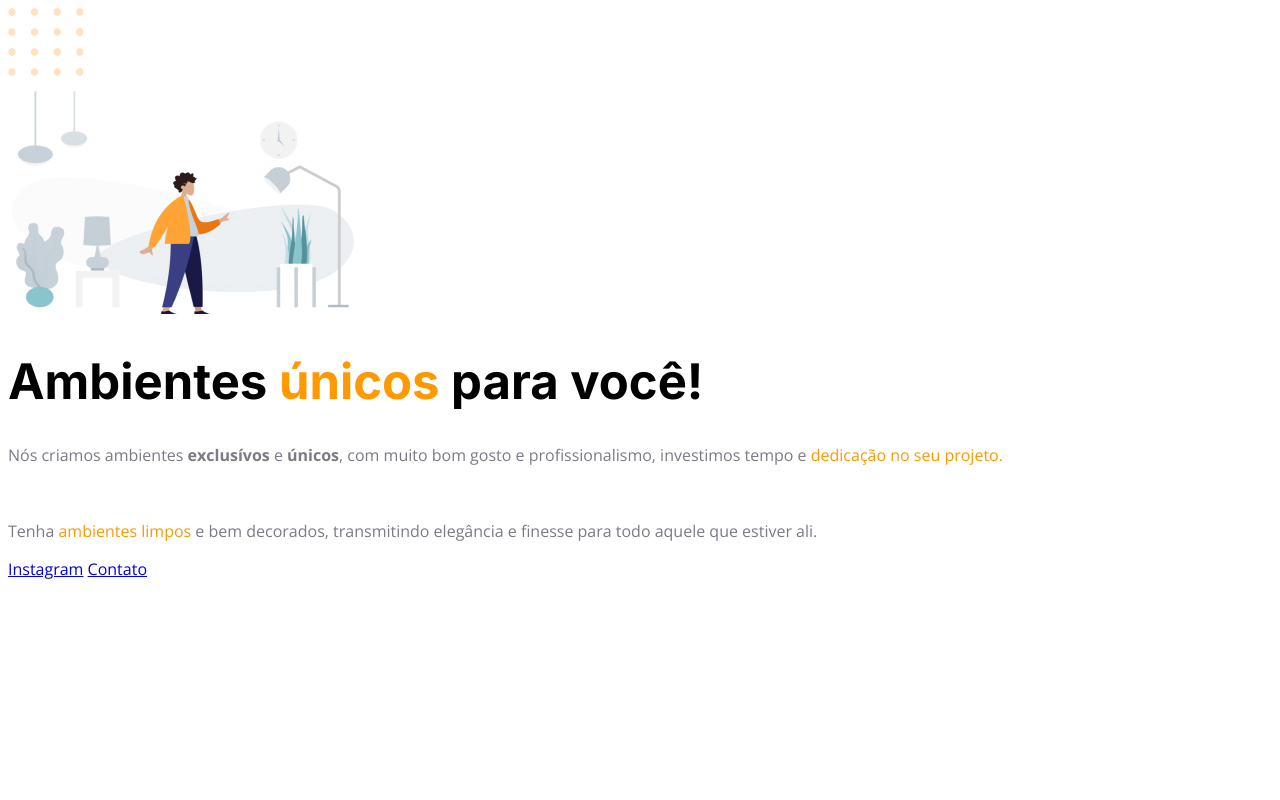
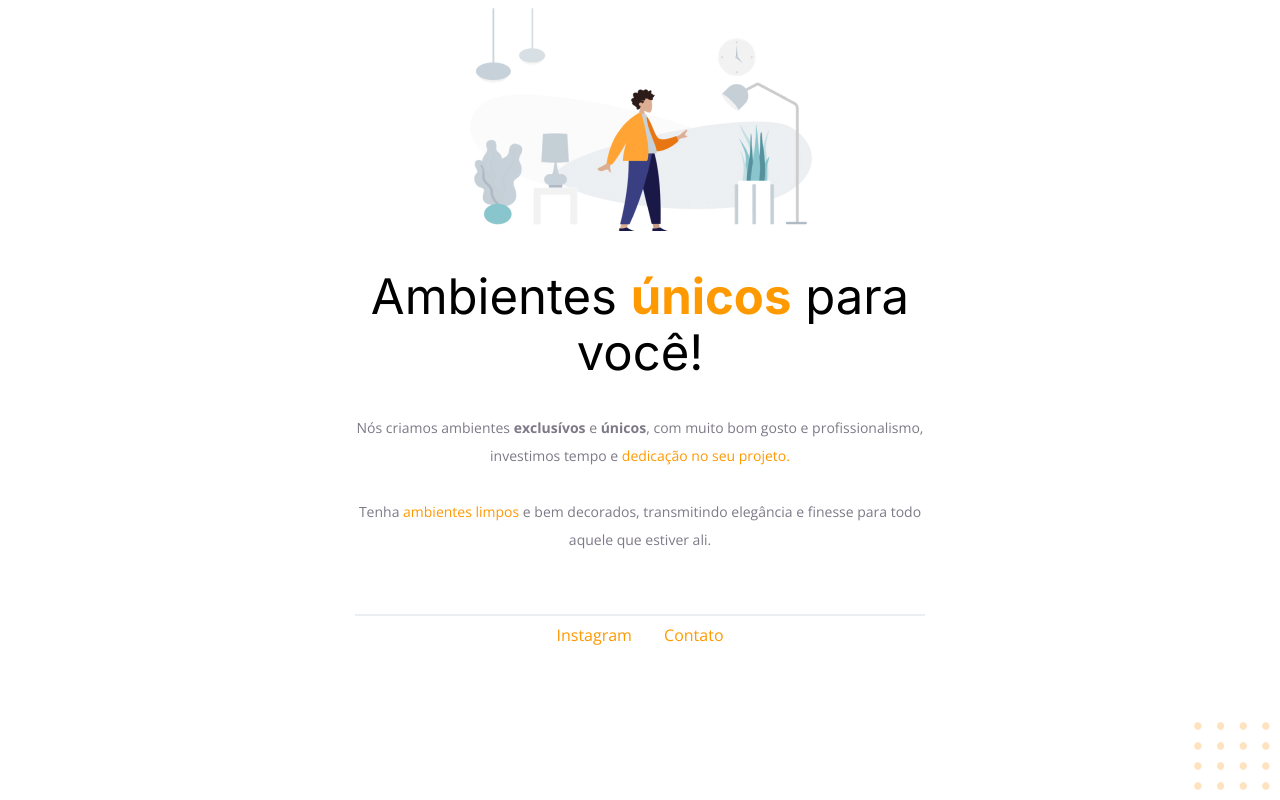
Before and after one commit to LucasFCdev/Explore-html, a plain HTML site: page Index.html in a window 1280 px wide. Drawn offline with nearby package versions, Linux system fonts and the light colour scheme.

Commit message:
Css concluido faltando algumas correções

```diff
--- a/Index.html
+++ b/Index.html
@@ -14,7 +14,7 @@
 
 </head>
 <body>
-    <img src="Imagens/balls.svg" alt="Imagem de bolinhas">
+    <img id="balls" src="Imagens/balls.svg" alt="Imagem de bolinhas">
 
     <div id="hero">
 
@@ -22,14 +22,15 @@
         <h1>Ambientes <span>únicos</span> para você!</h1>
             <p>
                 Nós criamos ambientes <strong>exclusívos</strong> e <strong>únicos</strong>, com muito bom gosto e profissionalismo, investimos tempo e <span>dedicação no seu projeto.</span>
-            </p>
-            <br>
-            <p>
+                <br/>
+                <br/>
                 Tenha <span>ambientes limpos</span> e bem decorados, transmitindo elegância  e finesse para todo aquele que estiver ali.
             </p>
     </div>
 
     <div id="footer">
+        <div id="line"></div>
+
         <a href="https://www.instagram.com/fcoelholucas/">Instagram</a>
         <a href="mailto:contato@teste.com.br">Contato</a>
     </div>
--- a/style.css
+++ b/style.css
@@ -1,13 +1,44 @@
+body{
+    font-family: 'Open Sans', sans-serif;
+    text-align: center;
+}
+#hero{
+    width: 592px;
+    margin: 0 auto 60px;
+}
 h1{
     font-family: 'Inter', sans-serif;
     font-size: 49px;
-}
-body{
-    font-family: 'Open Sans', sans-serif;
-}
-span{
-    color:#FF9900;
+    font-weight: normal;
+    line-height: 56px;
+
 }
 p{
     color: #7D7987;
+
+    font-size: 14px;
+    line-height: 28px ;
 }
+h1 span{
+    font-weight: bold;
+   }
+span, a{
+    color:#FF9900;
+    text-decoration: none;
+}
+#footer a + a{
+    margin-left: 28px;
+}
+#footer #line{
+    width: 568px;
+    height: 0px;
+
+    margin: 0 auto 8px;
+
+    border: 1px solid #ECEFF2;
+}
+#balls{
+    position: fixed;
+    bottom: 0px;
+    right: 0px;
+}
```
